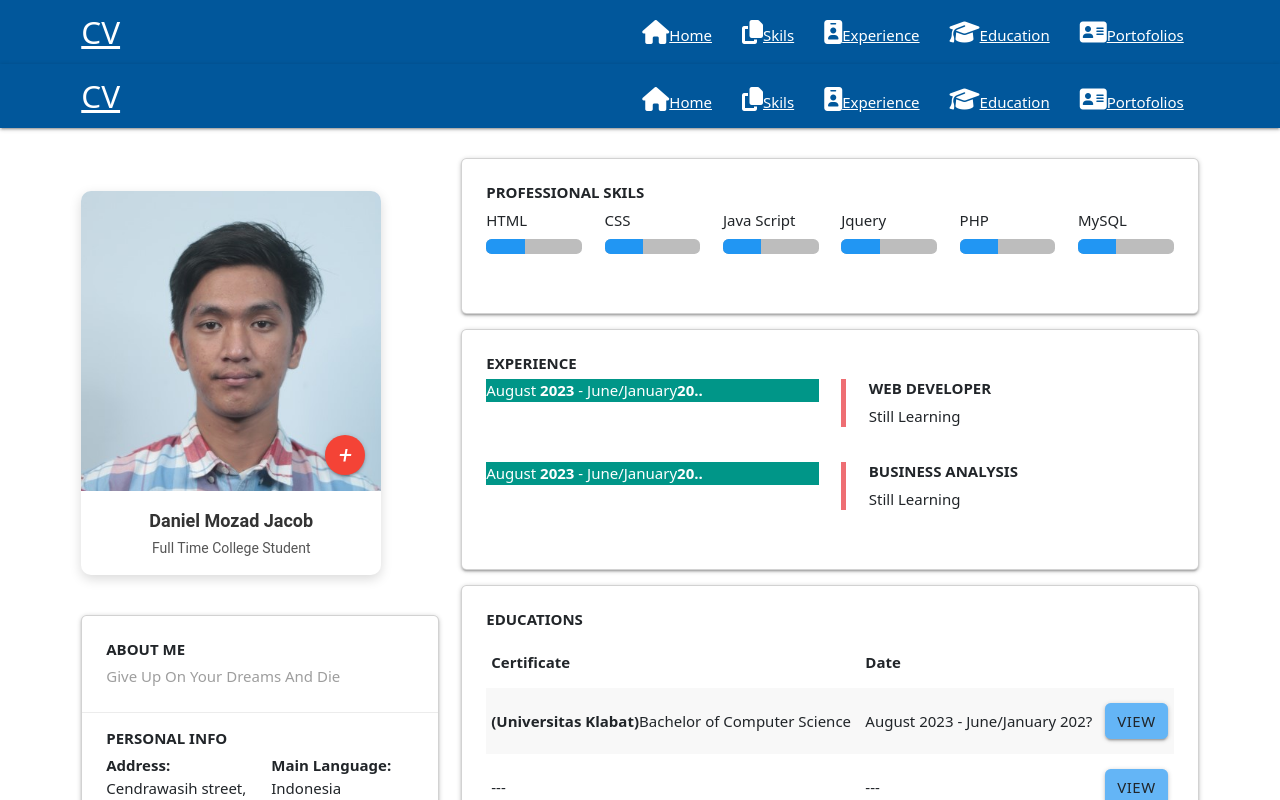
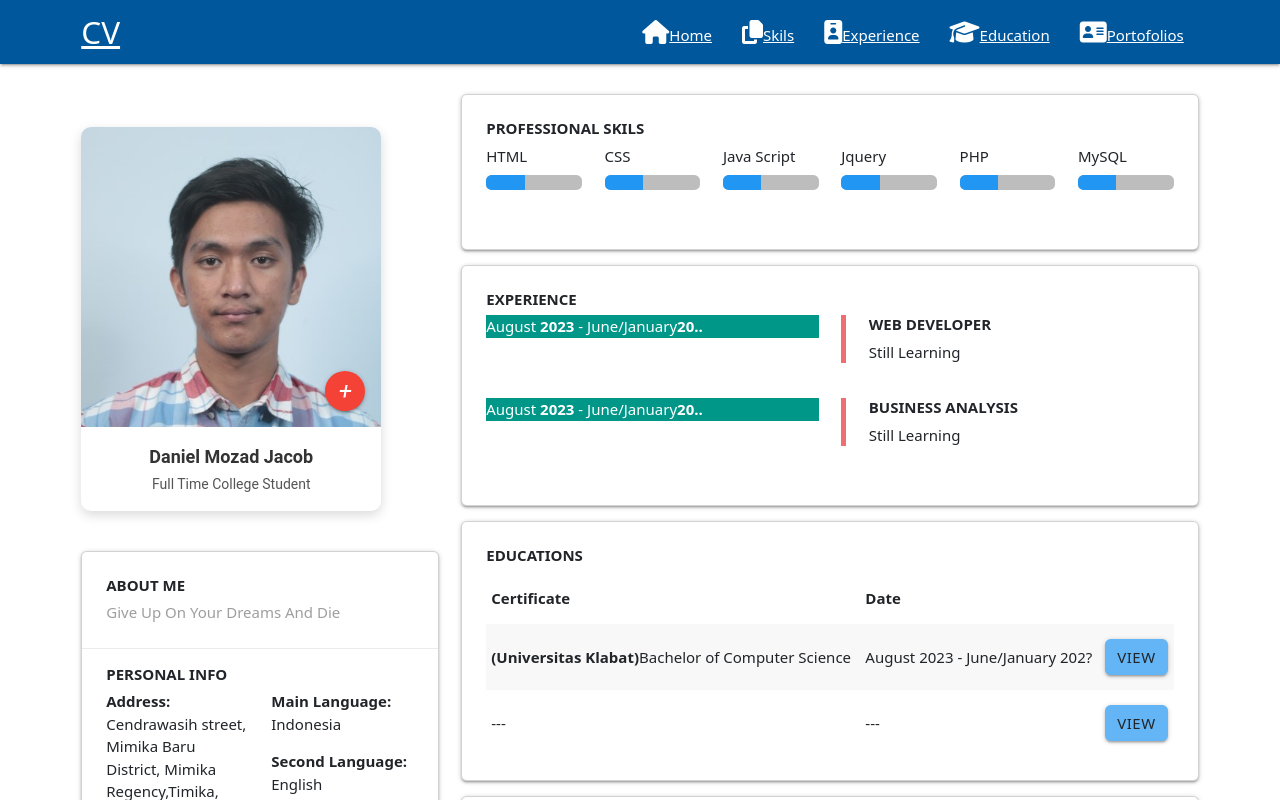
Before and after one commit to maddog8283/MyCV, a React (Create React App) app: page / in a window 1280 px wide. Shown: the top 800 px of the page. Built offline with nearby package versions, Linux system fonts and the light colour scheme.

Commit message:
Update Home.js

```diff
--- a/src/component/Home.js
+++ b/src/component/Home.js
@@ -1,42 +1,8 @@
-// import React, { Component } from "react";
-// import Education from "./Education";
-// import Portofolios from "./Portofolios";
-// import Experience from "./Experience";
-// import Skils from "./Skils";
-// import Profile from "./Profile";
-// import Navbar from "./Navbar";
-// import About from "./About";
-
-// export default class Home extends Component {
-//   render() {
-//     return (
-//       <section>
-//         <Navbar />
-//         <div className="container">
-//           <div className="row">
-//             <div classname="col s12 m4 l3">
-//               <Profile />
-//               <About />
-//             </div>
-//             <div className="col s12 m8 l9">
-//               <Skils />
-//               <Experience />
-//               <Education />
-//               <Portofolios />
-//             </div>
-//           </div>
-//         </div>
-//       </section>
-//     );
-//   }
-// }
-
 import React, { Component } from "react";
 import Education from "./Education";
 import Experience from "./Experience";
 import Skills from "./Skils";
 import Profile from "./Profile";
-import Navbar from "./Navbar";
 import About from "./About";
 import Hobby from "./Hobby";
 
@@ -44,7 +10,6 @@ export default class Home extends Component {
   render() {
     return (
       <section>
-        <Navbar />
         <div className="container mt-4">
           <div className="row">
             {/* Sidebar kiri */}
```
